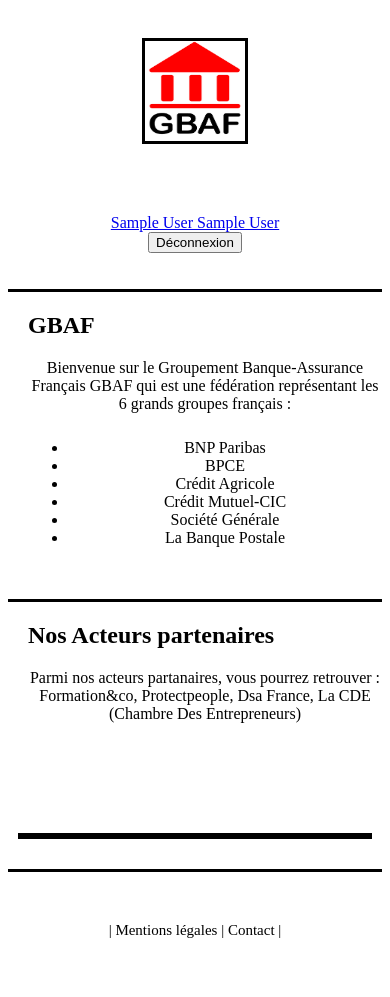
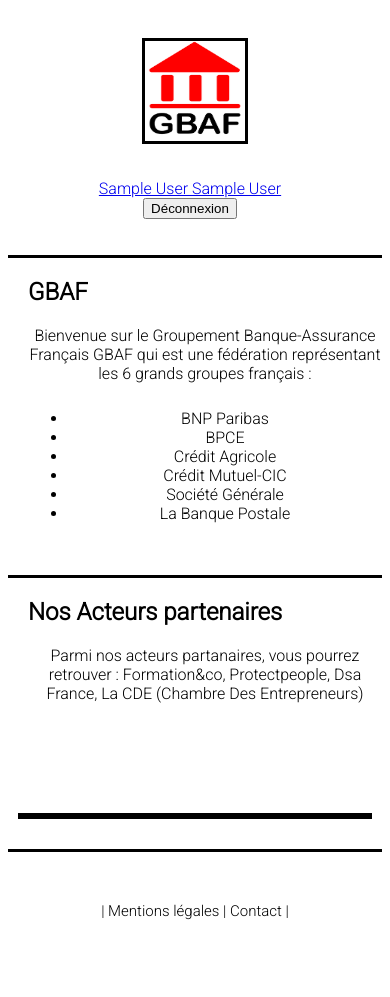
Before and after one commit to CARNEIRO-MOREIRA-Steven/gbaf, a PHP site: page /acceuil.php in a window 390 px wide. After the commit the page ends 920 px from the top, so only its background shows below. Run offline with PHP 8.4, Linux system fonts and the light colour scheme; the visitor is signed in with stand-in values (Sample User, id 1); data that the repository does not hold is empty.

Commit message:
Modification CSS wireframeZoning + Responsive

```diff
--- a/acceuil.php
+++ b/acceuil.php
@@ -12,6 +12,9 @@ include_once('extensions/header.php');
     <meta name="viewport" content="width=device-width, initial-scale=1.0">
     <title>Acceuil</title>
     <link href="css/style.css" rel="stylesheet">
+    <link rel="preconnect" href="https://fonts.googleapis.com">
+<link rel="preconnect" href="https://fonts.gstatic.com" crossorigin>
+<link href="https://fonts.googleapis.com/css2?family=Roboto:wght@300&display=swap" rel="stylesheet">
 </head>
 
 <body>
@@ -55,7 +58,7 @@ if ($acteurs) {
             </div>
             <div class="acteurtxt">
                 <h3><?php echo $acteur['acteur']; ?></h3>
-                <?php echo "<p>" . substr($acteur['description'], 0, 80) . "..." ?></p>
+                <?php echo "<p class='acteurtxt'>" . substr($acteur['description'], 0, 45) . "..." ?></p>
                 <a href="organisme.php?id=<?php echo $id_acteur; ?>"><button class="acteur_btn">Lire la suite</button></a>
             </div>
         </div>
--- a/css/style.css
+++ b/css/style.css
@@ -4,10 +4,12 @@
     border-bottom: solid 3px;
     margin-top: 20px;
     padding-left: 20px;
+    font-family: 'Roboto', sans-serif;
 }
 
 .partenaires{
     padding-left: 20px;
+    font-family: 'Roboto', sans-serif;
 }
 
 #logo {
@@ -22,6 +24,7 @@
     margin-top: 100px;
     margin-left: 50px;
     margin-right: 50px;
+    font-family: 'Roboto', sans-serif;
 }
 
 .acteur_btn{
@@ -37,11 +40,11 @@
     padding: 20px;
     display: block;
 
+
 }
 
 .img1 {
-    margin-top: 10px;
-    margin-right: 5px;
+    margin-top: 15px;
 }
 
 .acteurtxt {
@@ -59,6 +62,7 @@ img {
     border: solid 3px;
     margin: 30px;
     padding: 20px;
+    font-family: 'Roboto', sans-serif;
 
 }
 
@@ -80,8 +84,10 @@ ul {
 }
 
 .nom_compte {
-    margin-top: 40px;
+    margin-top: 15px;
+    margin-right: 10px;
     text-align: center;
+    font-family: 'Roboto', sans-serif;
 }
 
 
@@ -107,6 +113,7 @@ ul {
     font-size: 20px;
     margin: 30px;
     padding: 20px;
+    font-family: 'Roboto', sans-serif;
 }
 
 .comments_section {
@@ -133,7 +140,12 @@ textarea{
     margin-top: 30px;
     padding: 50px;
     font-size: 15px;
-} .button1{margin: 10px;}
+    font-family: 'Roboto', sans-serif;
+}
+
+.button1{
+    margin: 10px;
+}
 
 .like_btn,
 .dislike_btn,
@@ -176,6 +188,7 @@ textarea{
 
  .acteur_btn{margin-right: 5px;}
 
+ .acteurtxt{text-align: left;}
 
     .conteneur {
         margin-left: 10px;
@@ -248,9 +261,12 @@ textarea{
         margin: 10px;
     }
 
+    .nom_compte{
+        margin-top: 5px;
+    }
 }
 
-@media screen and (min-width:768px) and (max-width:1023px)
+@media screen and (min-width:760px) and (max-width:1023px)
 
 /*Responsive Tablette*/
     {
@@ -267,7 +283,9 @@ textarea{
       padding-left: 30px;
     }
 
-    .img1{margin-top: 20px;}
+    .img1{
+    margin-right: 10px;
+}
 
     main {
         border-bottom: solid;
@@ -301,4 +319,7 @@ textarea{
     .divimg1 {
         float: left;
     }
+    .img1{
+        margin-right: 10px;
+    }
 }
--- a/css/traitement.css
+++ b/css/traitement.css
@@ -38,4 +38,5 @@
     width: 250px;
     margin-left: auto;
     margin-right: auto;
+    font-family: 'Roboto', sans-serif;
 }
--- a/inscription.php
+++ b/inscription.php
@@ -29,7 +29,7 @@ if(isset($_SESSION['utilisateur'])) {
 	<option value="père">Nom de votre père</option>
 	<option value="animal">Nom de votre animal de compagnie</option>
 	<option value="ville">Ville de naissance</option>
-</select>
+</select><br/>
         <label>Réponse</label> : <input type="text" name="reponse" id="reponse" required><br></p>
         <input type="submit" value="S'inscrire">
         <button id="retour" onclick="window.location.href='index.php'">Retour</button>
--- a/parametre_compte.php
+++ b/parametre_compte.php
@@ -24,7 +24,7 @@ require('functions/auth.php')
 	<option value="père">Nom de votre père</option>
 	<option value="animal">Nom de votre animal de compagnie</option>
 	<option value="ville">Ville de naissance</option>
-</select>
+</select><br/>
         <label>Réponse</label> : <input type="text" name="reponse" id="reponse"required<br></p>
         <input type="submit" value="Modifier">
         <button id="retour" onclick="window.location.href='acceuil.php'">Retour</button>
--- a/recuperation_mdp.php
+++ b/recuperation_mdp.php
@@ -26,7 +26,7 @@ if(isset($_SESSION['utilisateur'])) {
         <option value="père">Nom de votre père</option>
 	    <option value="animal">Nom de votre animal de compagnie</option>
 	    <option value="ville">Ville de naissance</option>
-</select>
+</select><br/>
         <label>Réponse</label> : <input type="text" name="reponse" id="reponse" required><br></p>
         <input type="submit" value="Réinitialiser">
         <button id="retour" onclick="window.location.href='index.php'">Retour</button>
```
Also changed, not shown: css/index.css (+6 -1 lines), organisme.php (+12 -14 lines).
